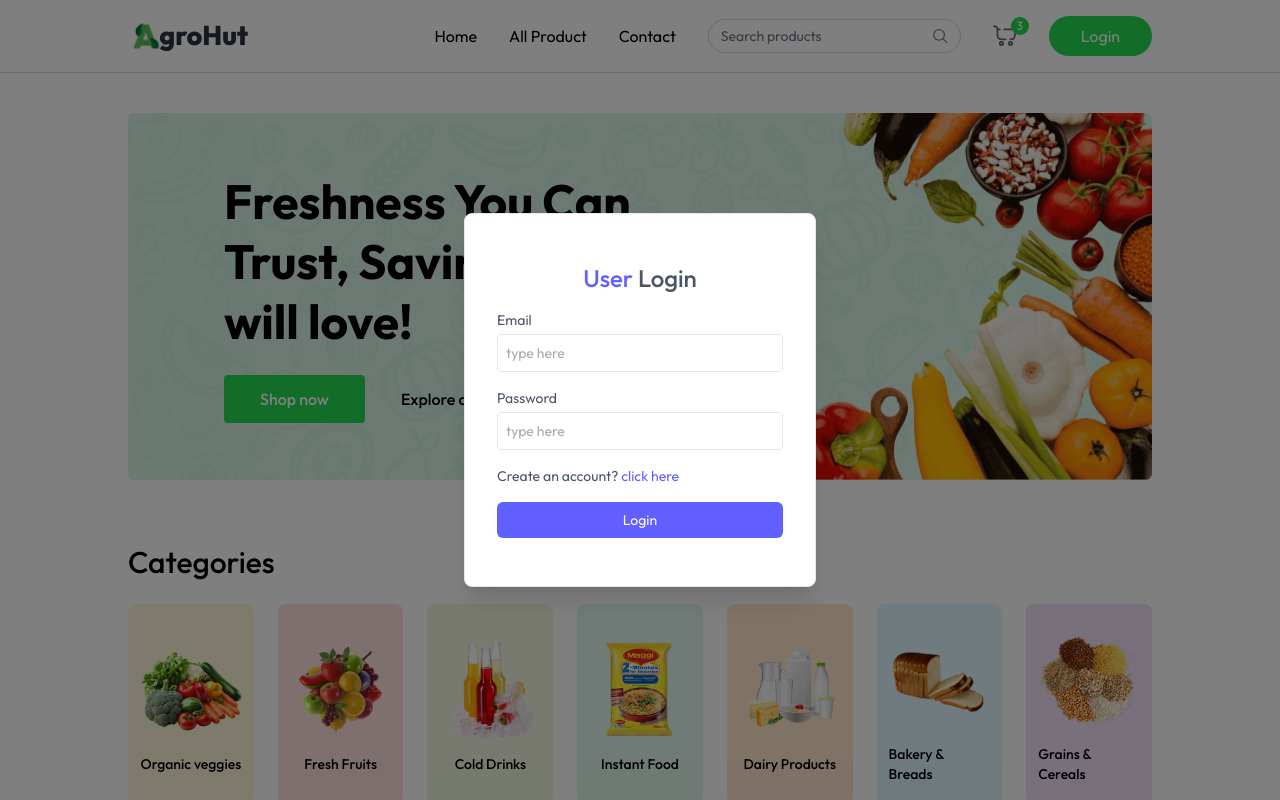
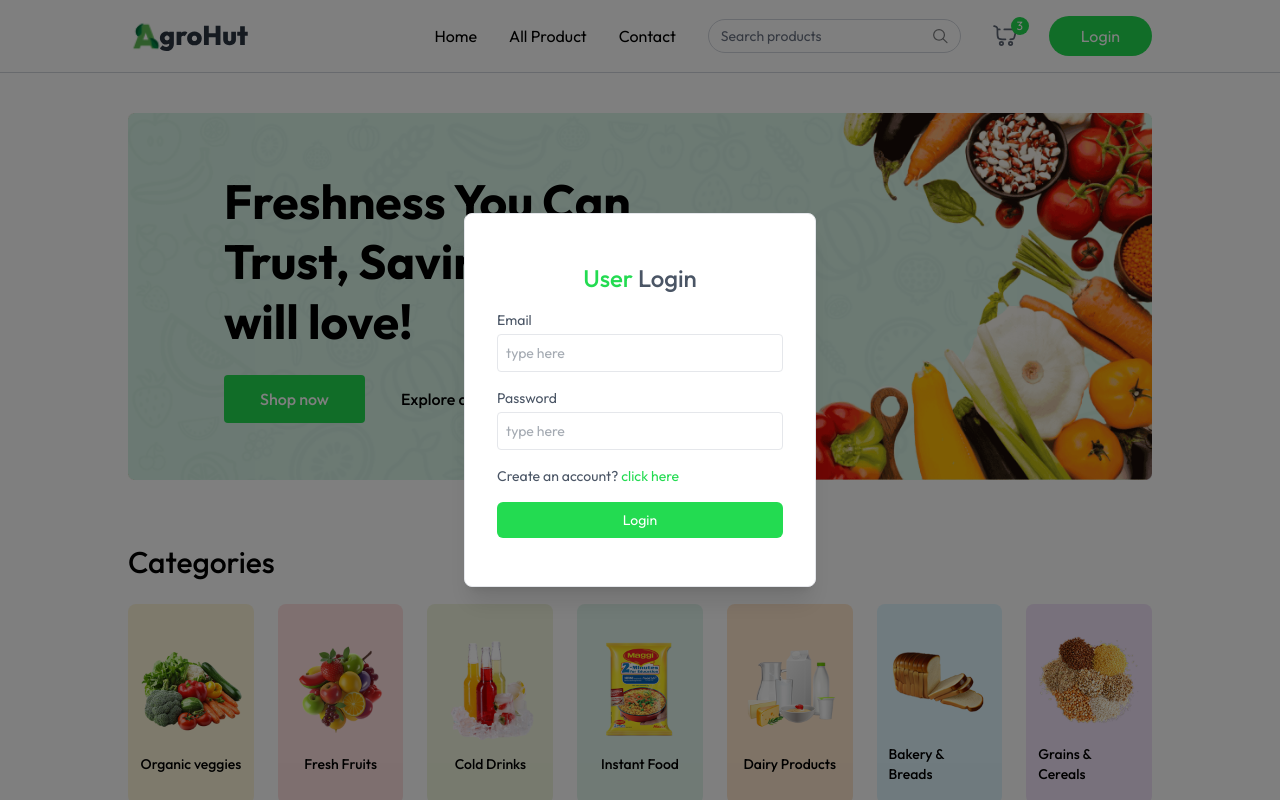
Before and after one commit to muhammad-naimul-hoque/agrohut-main, a React (Vite) app: page / in a window 1280 px wide. Both pictures are taken after a click on the button "Login". Shown: the top 800 px of the page. Built offline with nearby package versions, Linux system fonts and the light colour scheme.

Commit message:
Login & Sign up is ready

```diff
--- a/src/components/Login.jsx
+++ b/src/components/Login.jsx
@@ -1,16 +1,34 @@
 import React from "react";
+import { useAppContext } from "../context/AppContext";
 
 const Login = () => {
+  const { setShowUserLogin, setUser } = useAppContext();
   const [state, setState] = React.useState("login");
   const [name, setName] = React.useState("");
   const [email, setEmail] = React.useState("");
   const [password, setPassword] = React.useState("");
 
+  const onSubmitHandler = async (event) => {
+    event.preventDefault();
+    setUser({
+      email: "test@agrohut.com",
+      name: "AgroHut",
+    });
+    setShowUserLogin(false);
+  };
+
   return (
-    <div className="fixed top-0 bottom-0 left-0 right-0 z-30 flex items-center text-sm text-gray-600 bg-black/50">
-      <form className="flex flex-col gap-4 m-auto items-start p-8 py-12 w-80 sm:w-[352px] rounded-lg shadow-xl border border-gray-200 bg-white">
+    <div
+      onClick={() => setShowUserLogin(false)}
+      className="fixed top-0 bottom-0 left-0 right-0 z-30 flex items-center text-sm text-gray-600 bg-black/50"
+    >
+      <form
+        onSubmit={onSubmitHandler}
+        onClick={(e) => e.stopPropagation()}
+        className="flex flex-col gap-4 m-auto items-start p-8 py-12 w-80 sm:w-[352px] rounded-lg shadow-xl border border-gray-200 bg-white"
+      >
         <p className="text-2xl font-medium m-auto">
-          <span className="text-indigo-500">User</span>{" "}
+          <span className="text-primary">User</span>{" "}
           {state === "login" ? "Login" : "Sign Up"}
         </p>
         {state === "register" && (
@@ -20,7 +38,7 @@
               onChange={(e) => setName(e.target.value)}
               value={name}
               placeholder="type here"
-              className="border border-gray-200 rounded w-full p-2 mt-1 outline-indigo-500"
+              className="border border-gray-200 rounded w-full p-2 mt-1 outline-primary"
               type="text"
               required
             />
@@ -32,7 +50,7 @@
             onChange={(e) => setEmail(e.target.value)}
             value={email}
             placeholder="type here"
-            className="border border-gray-200 rounded w-full p-2 mt-1 outline-indigo-500"
+            className="border border-gray-200 rounded w-full p-2 mt-1 outline-primary"
             type="email"
             required
           />
@@ -43,7 +61,7 @@
             onChange={(e) => setPassword(e.target.value)}
             value={password}
             placeholder="type here"
-            className="border border-gray-200 rounded w-full p-2 mt-1 outline-indigo-500"
+            className="border border-gray-200 rounded w-full p-2 mt-1 outline-primary"
             type="password"
             required
           />
@@ -53,7 +71,7 @@
             Already have account?{" "}
             <span
               onClick={() => setState("login")}
-              className="text-indigo-500 cursor-pointer"
+              className="text-primary cursor-pointer"
             >
               click here
             </span>
@@ -63,13 +81,13 @@
             Create an account?{" "}
             <span
               onClick={() => setState("register")}
-              className="text-indigo-500 cursor-pointer"
+              className="text-primary cursor-pointer"
             >
               click here
             </span>
           </p>
         )}
-        <button className="bg-indigo-500 hover:bg-indigo-600 transition-all text-white w-full py-2 rounded-md cursor-pointer">
+        <button className="bg-primary hover:bg-primary-dull transition-all text-white w-full py-2 rounded-md cursor-pointer">
           {state === "register" ? "Create Account" : "Login"}
         </button>
       </form>
```
